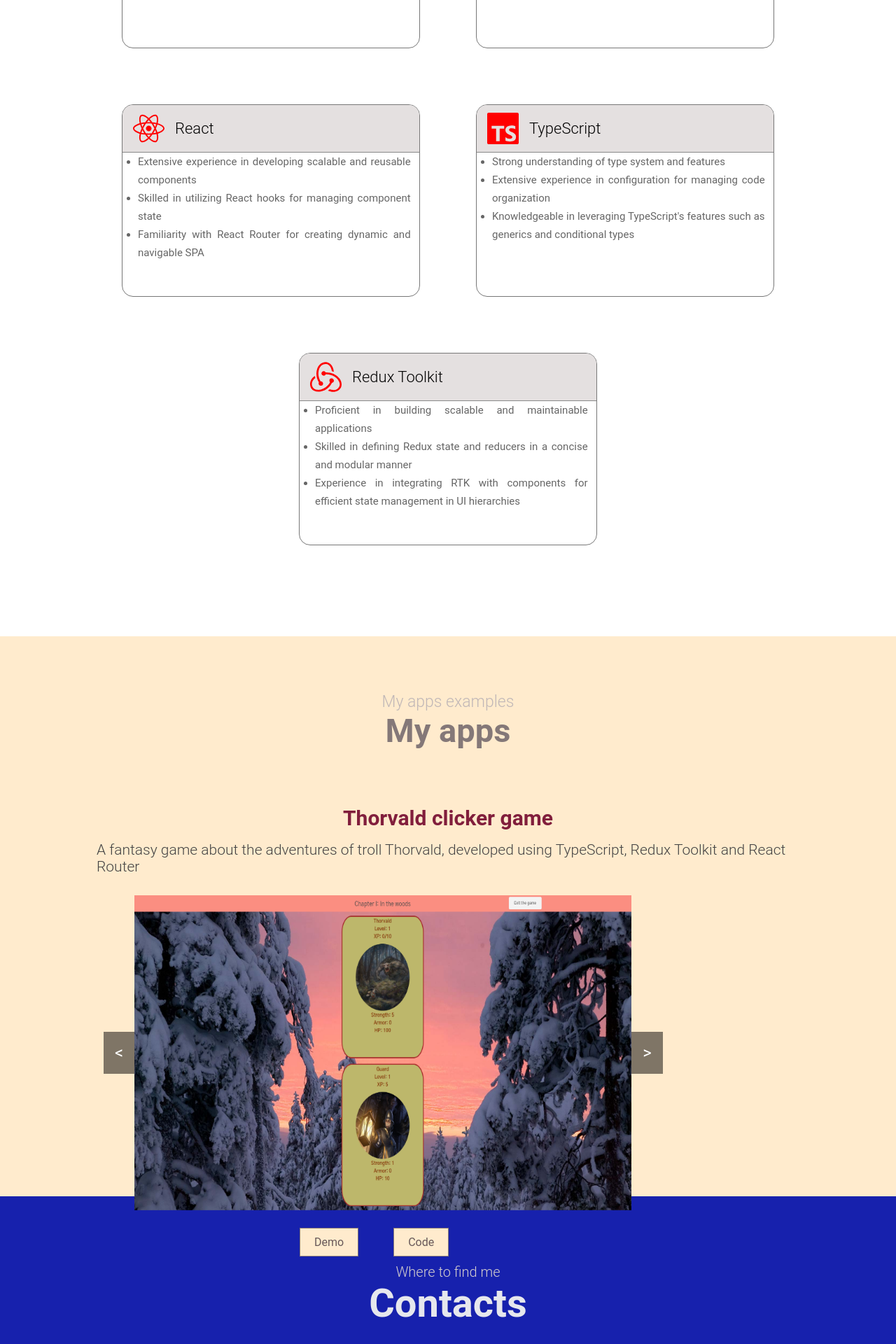
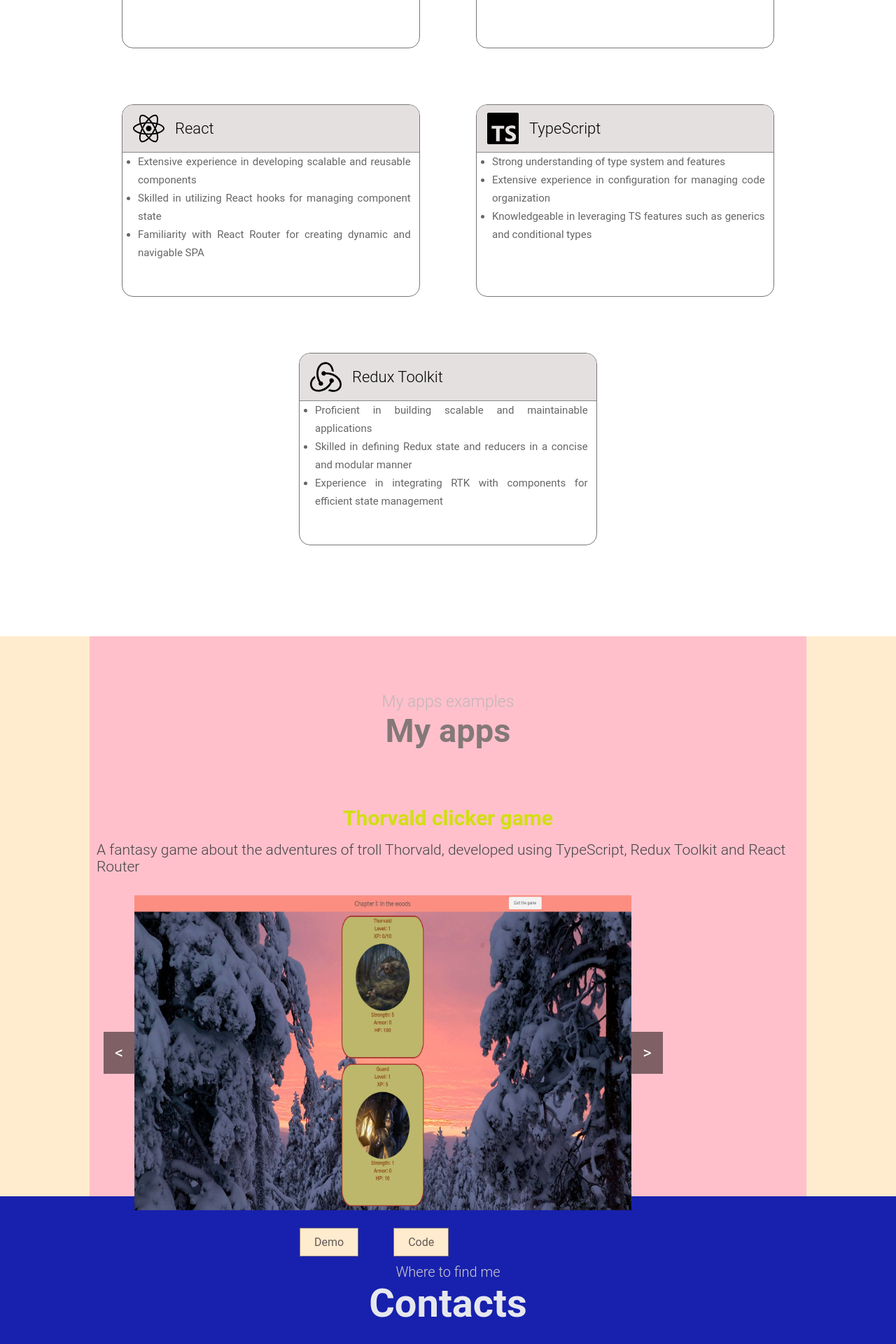
Before and after one commit to breznovic/mycv, a React (Create React App) app: page / in a window 1280 px wide. Shown: the part 1402-3322 px from the top of the page at 70% size. Built offline with nearby package versions, Linux system fonts and the light colour scheme.

Commit message:
fix Apps layout

```diff
--- a/src/App.tsx
+++ b/src/App.tsx
@@ -1,5 +1,4 @@
 import "./App.css";
-import Test from "./Test";
 import Apps from "./components/Apps/Apps";
 import Contact from "./components/Contacts/Contacts";
 import Main from "./components/Main/Main";
@@ -10,7 +9,6 @@
   return (
     <div>
       <Nav />
-     {/*  <Test/> */}
       <Main />
       <Skills />
       <Apps />
--- a/src/Test.tsx
+++ /dev/null
@@ -1,5 +0,0 @@
-const Test = () => {
-  return <p>Test</p>;
-};
-
-export default Test;
--- a/src/components/Apps/Apps.module.css
+++ b/src/components/Apps/Apps.module.css
@@ -30,7 +30,7 @@
 
 @media only screen and (max-width: 600px) {
   .wrapper {
-    /*  background-color: green; */
+     background-color: green;
     margin-top: 50px;
   }
   .title {
@@ -43,7 +43,7 @@
 
 @media only screen and (min-width: 600px) {
   .wrapper {
-    /* background-color: red; */
+    background-color: red;
     margin-top: 50px;
   }
   .title {
@@ -56,7 +56,7 @@
 
 @media (min-width: 768px) {
   .wrapper {
-    /* background-color: yellow; */
+    background-color: yellow;
   }
   .title {
     font-size: 44px;
@@ -67,7 +67,7 @@
 }
 @media only screen and (min-width: 992px) {
   .wrapper {
-    /* background-color: blue; */
+    background-color: blue;
   }
   .title {
     font-size: 47px;
@@ -79,7 +79,7 @@
 
 @media only screen and (min-width: 1150px) {
   .wrapper {
-    /*  background-color: pink; */
+     background-color: pink;
   }
   .title {
     font-size: 47px;
@@ -91,7 +91,7 @@
 
 @media only screen and (min-width: 1400px) {
   .wrapper {
-    /*  background-color: rgb(128, 0, 128); */
+     background-color: rgb(128, 0, 128);
   }
   .title {
     font-size: 47px;
--- a/src/components/Apps/Slider/slider.module.css
+++ b/src/components/Apps/Slider/slider.module.css
@@ -1,6 +1,5 @@
 .slider {
   position: relative;
-  overflow: hidden;
   margin-top: 80px;
 }
 .sliderButton {
@@ -19,13 +18,6 @@
   background-color: rgba(0, 0, 0, 0.8);
 }
 
-.slider img {
-  width: 810px;
-  height: 500px;
-  display: block;
-  margin-left: 130px;
-  transition: transform 0.3s ease-in-out;
-}
 .slider img:hover {
   opacity: 0.7;
 }
@@ -50,7 +42,6 @@
 
 .buttonGroup {
   display: flex;
-  gap: 30px;
 }
 
 .button {
@@ -229,6 +220,35 @@
   }
 }
 
+@media only screen and (min-width: 1230px) {
+  .appTitle {
+    color: rgb(209, 223, 16);
+    text-align: center;
+    font-size: 30px;
+  }
+  .slider img {
+    width: 710px;
+    height: 450px;
+    display: block;
+    margin-left: 0px;
+  }
+  .description {
+    font-size: 21px;
+    margin-left: 0px;
+  }
+  .prevButton {
+    margin: 60px 0px 0px 20px;
+  }
+  .nextButton {
+    margin: 60px 0px 0px 0px;
+  }
+  .buttonGroup {
+    display: flex;
+    gap: 50px;
+    margin: 25px 0px 0px 300px;
+  }
+}
+
 @media only screen and (min-width: 1400px) {
   .appTitle {
     color: rgb(151, 142, 14);
--- a/src/components/Skills/Skills.tsx
+++ b/src/components/Skills/Skills.tsx
@@ -23,7 +23,9 @@
               </div>
               <div className={s.bottom}>
                 <ul>
-                  <li>Proficient in writing semantic and structured HTML code</li>
+                  <li>
+                    Proficient in writing semantic and structured HTML code
+                  </li>
                   <li>
                     Experience in responsive web design using media queries,
                     flexbox, and grid models
@@ -97,8 +99,8 @@
                     organization
                   </li>
                   <li>
-                    Knowledgeable in leveraging TypeScript's features such as
-                    generics and conditional types
+                    Knowledgeable in leveraging TS features such as generics and
+                    conditional types
                   </li>
                 </ul>
               </div>
@@ -122,7 +124,7 @@
                   </li>
                   <li>
                     Experience in integrating RTK with components for efficient
-                    state management in UI hierarchies
+                    state management
                   </li>
                 </ul>
               </div>
--- a/src/components/Skills/skills.module.css
+++ b/src/components/Skills/skills.module.css
@@ -84,7 +84,7 @@
 
 @media (max-width: 768px) {
   .wrapper {
-    color: rgb(0, 255, 242);
+    /* color: rgb(0, 255, 242); */
   }
   .card {
     width: 255px;
@@ -99,7 +99,7 @@
 
 @media (min-width: 576px) {
   .wrapper {
-    color: rgb(255, 0, 179);
+    /* color: rgb(255, 0, 179); */
   }
   .card {
     width: 85%;
@@ -114,7 +114,7 @@
 
 @media (min-width: 768px) {
   .wrapper {
-    color: green;
+    /* color: green; */
   }
   .card {
     width: 38%;
@@ -129,7 +129,7 @@
 
 @media (min-width: 992px) {
   .wrapper {
-    color: red;
+    /* color: red; */
   }
   .card .bottom {
     padding: 0px 12px;
@@ -143,7 +143,7 @@
 
 @media (min-width: 1400px) {
   .wrapper {
-    color: salmon;
+    /* color: salmon; */
   }
   .card .bottom {
     padding: 0px 12px;
@@ -157,7 +157,7 @@
 
 @media (min-width: 1800px) {
   .wrapper {
-    color: rgb(238, 255, 0);
+    /* color: rgb(238, 255, 0); */
   }
   .card .bottom {
     padding: 12px 15px;
```
